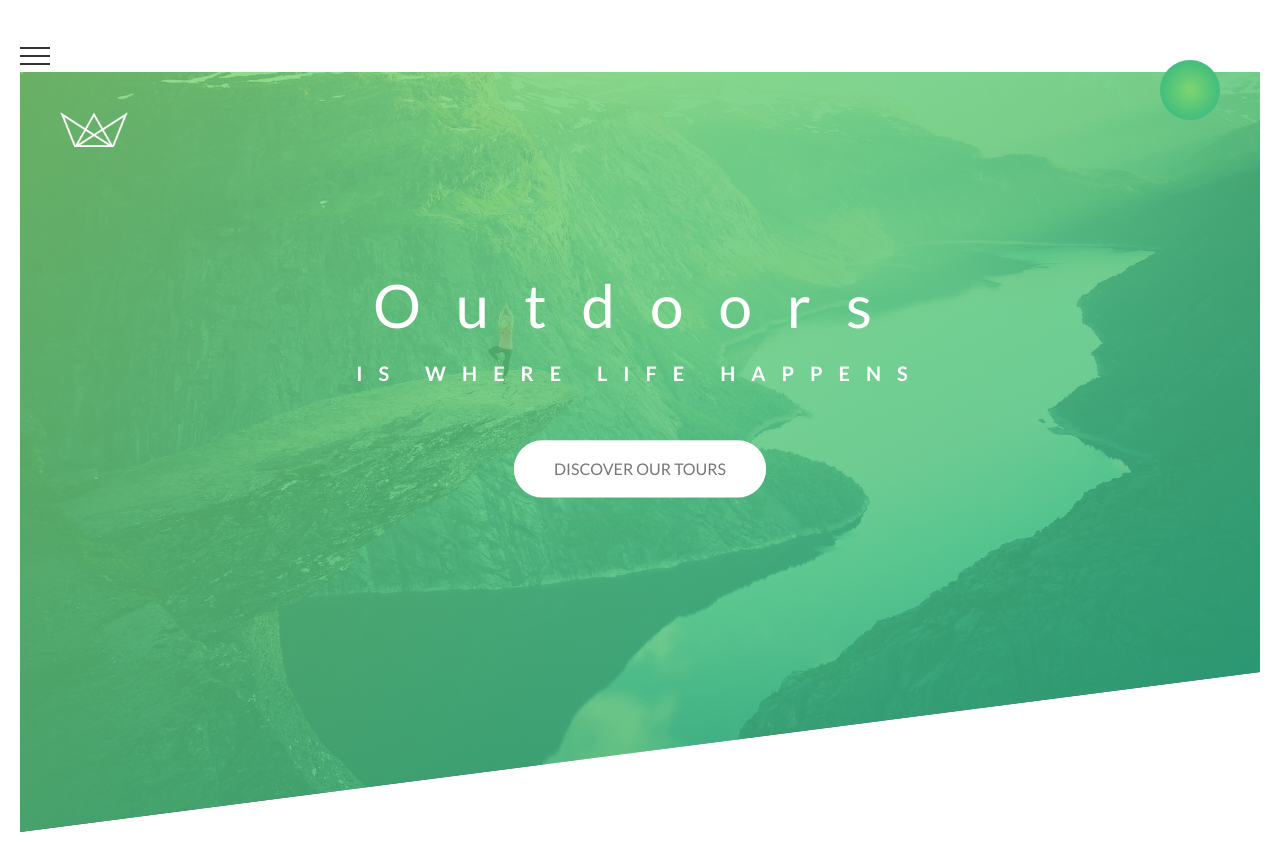
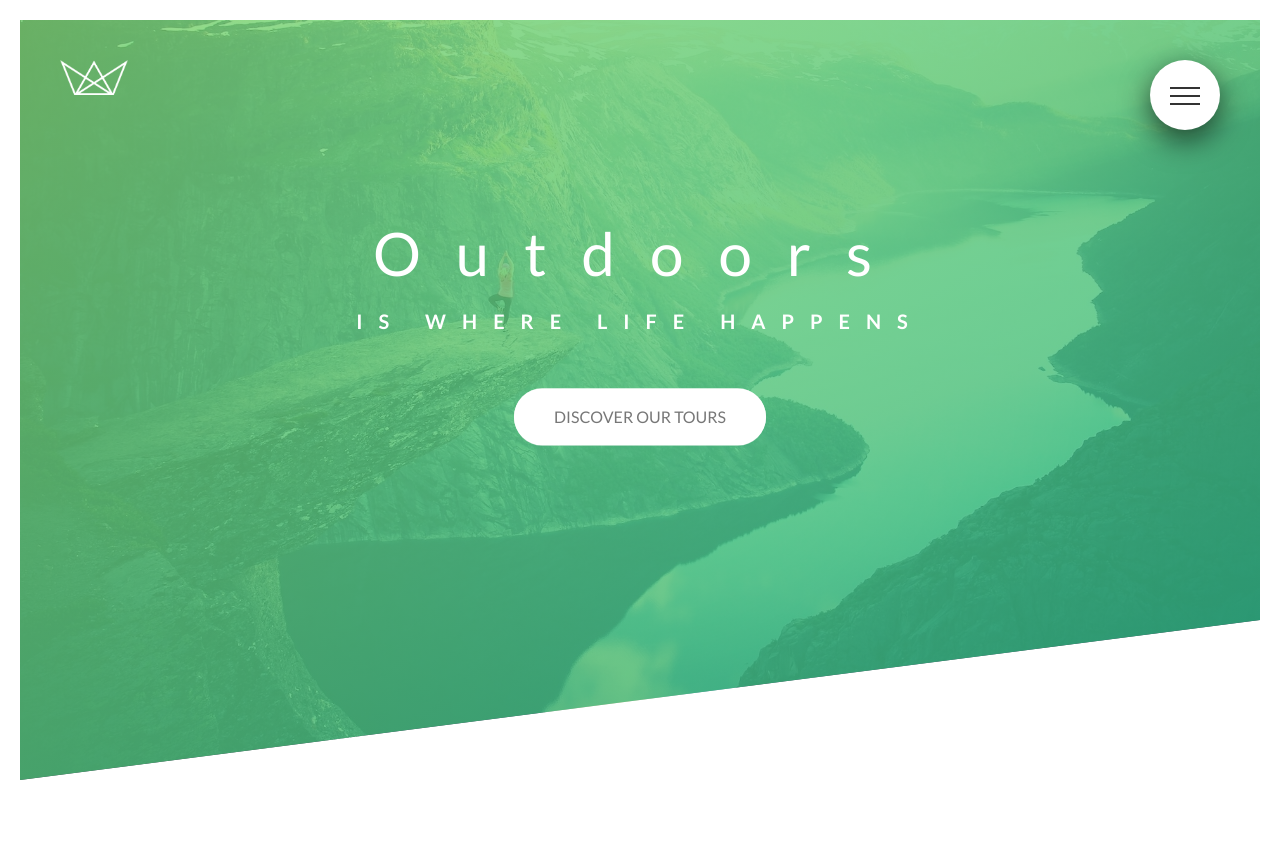
Before and after one commit to FBWIIHamburg/Advanced-CSS, a plain HTML site: page index.html in a window 1280 px wide. After the commit the page ends 800 px from the top, so only its background shows below. Drawn offline with Linux system fonts and the light colour scheme.

Commit message:
before task1

```diff
--- a/css/style.css
+++ b/css/style.css
@@ -189,7 +189,17 @@ opacity: 0;
 
 }
 .navigation-button{
-    right: 0;
+    position: fixed;
+    height: 7rem;
+    width:7rem;
+    z-index: 2;
+    background-color: #fff;
+    border-radius: 50%;
+    text-align: center;
+    cursor: pointer;
+    box-shadow: 0 1rem 3rem rgba(0, 0, 0, 0.65);
+    top: 6rem;
+    right: 6rem;
 }
 .navigation-button:hover .navigation-icon::after{
     top:1rem;
@@ -201,8 +211,8 @@ opacity: 0;
     height: 6rem;
     width: 6rem;
     position: fixed;
-    top: 6rem;
-    right: 6rem;
+    top: 6.5rem;
+    right: 6.5rem;
     background-image: radial-gradient(#7ed56f, #28b485);
     z-index: 1;
     border-radius: 50%;
```
